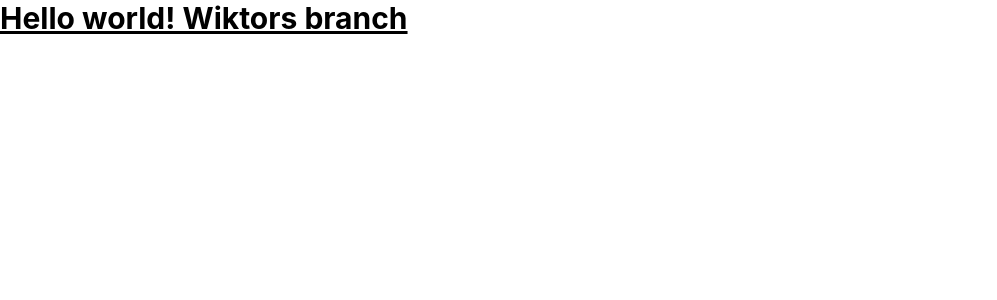
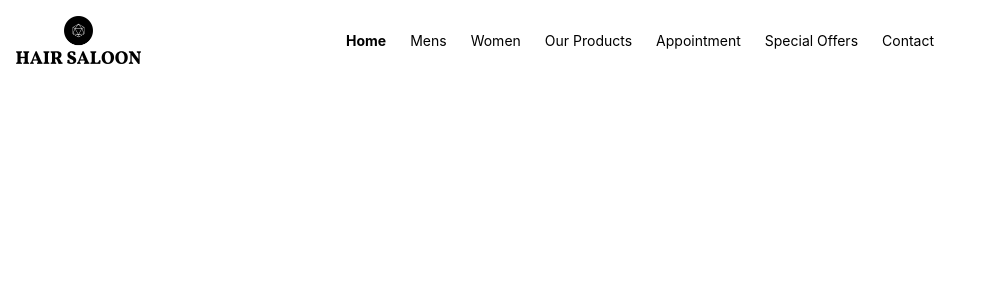
Before and after one commit to WiktorSzymczyk/group-4-crossover-saloon, a React (Create React App) app: page / in a window 1280 px wide. Shown: the top 300 px of the page, without its empty margins (0-997 px from the left). Built offline with nearby package versions, Linux system fonts and the light colour scheme.

Commit message:
Added basic navbar

```diff
--- a/package.json
+++ b/package.json
@@ -3,12 +3,16 @@
   "version": "0.1.0",
   "private": true,
   "dependencies": {
+    "@emotion/react": "^11.10.5",
+    "@emotion/styled": "^11.10.5",
+    "@mui/material": "^5.10.17",
     "@testing-library/jest-dom": "^5.16.5",
     "@testing-library/react": "^13.4.0",
     "@testing-library/user-event": "^13.5.0",
     "dotenv": "^16.0.3",
     "react": "^18.2.0",
     "react-dom": "^18.2.0",
+    "react-router-dom": "^6.4.5",
     "react-scripts": "5.0.1",
     "web-vitals": "^2.1.4"
   },
--- a/src/App.js
+++ b/src/App.js
@@ -1,10 +1,11 @@
 import "./App.css";
+import Navbar from "./components/Navbar";
 
 function App() {
   return (
-    <h1 className="text-3xl font-bold underline">
-      Hello world! Wiktors branch
-    </h1>
+    <div>
+      <Navbar />
+    </div>
   );
 }
 
--- /dev/null
+++ b/src/components/Navbar.js
@@ -0,0 +1,187 @@
+import { NavLink } from "react-router-dom";
+import { Stack, Button, Divider } from "@mui/material";
+import logo from "./img/logo.png";
+
+export default function Navbar({ categoryList }) {
+  const handleClick = (event) => {};
+  return (
+    // <Stack
+    //   direction="row"
+    //   divider={<Divider orientation="vertical" flexItem />}
+    //   spacing={2}
+    //   mb={4}
+    // >
+    <div class="bg-blue-500">
+      <nav class="relative px-4 py-4 flex justify-between items-center bg-white">
+        <img src={logo} alt="logo" className="w-[10%]" />
+        <div class="lg:hidden">
+          <button class="navbar-burger flex items-center text-blue-600 p-3">
+            <svg
+              class="block h-4 w-4 fill-current"
+              viewBox="0 0 20 20"
+              xmlns="http://www.w3.org/2000/svg"
+            >
+              <title>Mobile menu</title>
+              <path d="M0 3h20v2H0V3zm0 6h20v2H0V9zm0 6h20v2H0v-2z"></path>
+            </svg>
+          </button>
+        </div>
+        <ul class="hidden absolute top-1/2 left-1/2 transform -translate-y-1/2 -translate-x-1/2 lg:flex lg:mx-auto lg:flex lg:items-center lg:w-auto lg:space-x-6">
+          <li>
+            <a
+              class="text-sm text-black-600 hover:text-gray-500 hover:border-2 hover:border-black hover:p-2 hover:underline hover:underline-offset-4 font-bold"
+              href="#"
+            >
+              Home
+            </a>
+          </li>
+
+          <li>
+            <a
+              class="text-sm text-black-600 hover:text-gray-500 hover:border-2 hover:border-black hover:p-2 hover:underline hover:underline-offset-4"
+              href="#"
+            >
+              Mens
+            </a>
+          </li>
+
+          <li>
+            <a
+              class="text-sm text-black-600 hover:text-gray-500 hover:border-2 hover:border-black hover:p-2 hover:underline hover:underline-offset-4"
+              href="#"
+            >
+              Women
+            </a>
+          </li>
+
+          <li>
+            <a
+              class="text-sm text-black-600 hover:text-gray-500 hover:border-2 hover:border-black hover:p-2 hover:underline hover:underline-offset-4 whitespace-nowrap"
+              href="#"
+            >
+              Our Products
+            </a>
+          </li>
+
+          <li>
+            <a
+              class="text-sm text-black-600 hover:text-gray-500 hover:border-2 hover:border-black hover:p-2 hover:underline hover:underline-offset-4"
+              href="#"
+            >
+              Appointment
+            </a>
+          </li>
+
+          <li>
+            <a
+              class="text-sm text-black-600 hover:text-gray-500 hover:border-2 hover:border-black hover:p-2 hover:underline hover:underline-offset-4 whitespace-nowrap"
+              href="#"
+            >
+              Special Offers
+            </a>
+          </li>
+
+          <li>
+            <a
+              class="text-sm text-black-600 hover:text-gray-500 hover:border-2 hover:border-black hover:p-2 hover:underline hover:underline-offset-4"
+              href="#"
+            >
+              Contact
+            </a>
+          </li>
+        </ul>
+      </nav>
+      <div class="navbar-menu relative z-50 hidden" onClick={handleClick}>
+        <div class="navbar-backdrop fixed inset-0 bg-gray-800 opacity-25"></div>
+        <nav class="fixed top-0 left-0 bottom-0 flex flex-col w-5/6 max-w-sm py-6 px-6 bg-white border-r overflow-y-auto">
+          <div class="flex items-center mb-8">
+            <button class="navbar-close">
+              <svg
+                class="h-6 w-6 text-gray-400 cursor-pointer hover:text-gray-500"
+                xmlns="http://www.w3.org/2000/svg"
+                fill="none"
+                viewBox="0 0 24 24"
+                stroke="currentColor"
+              >
+                <path
+                  stroke-linecap="round"
+                  stroke-linejoin="round"
+                  stroke-width="2"
+                  d="M6 18L18 6M6 6l12 12"
+                ></path>
+              </svg>
+            </button>
+          </div>
+          <div id="nav-open-mobile" className="display-none">
+            <ul>
+              <li class="mb-1">
+                <a
+                  class="block p-4 text-sm font-semibold text-gray-400 hover:bg-blue-50 hover:text-blue-600 rounded"
+                  href="#"
+                >
+                  Home
+                </a>
+              </li>
+              <li class="mb-1">
+                <a
+                  class="block p-4 text-sm font-semibold text-gray-400 hover:bg-blue-50 hover:text-blue-600 rounded"
+                  href="#"
+                >
+                  Mens
+                </a>
+              </li>
+              <li class="mb-1">
+                <a
+                  class="block p-4 text-sm font-semibold text-gray-400 hover:bg-blue-50 hover:text-blue-600 rounded"
+                  href="#"
+                >
+                  Women
+                </a>
+              </li>
+              <li class="mb-1">
+                <a
+                  class="block p-4 text-sm font-semibold text-gray-400 hover:bg-blue-50 hover:text-blue-600 rounded"
+                  href="#"
+                >
+                  Our Products
+                </a>
+              </li>
+              <li class="mb-1">
+                <a
+                  class="block p-4 text-sm font-semibold text-gray-400 hover:bg-blue-50 hover:text-blue-600 rounded"
+                  href="#"
+                >
+                  Appointment
+                </a>
+              </li>
+              <li class="mb-1">
+                <a
+                  class="block p-4 text-sm font-semibold text-gray-400 hover:bg-blue-50 hover:text-blue-600 rounded"
+                  href="#"
+                >
+                  Special Offers
+                </a>
+              </li>
+            </ul>
+          </div>
+        </nav>
+      </div>
+    </div>
+
+    //   {/* //   <Button size="small">
+    //     <NavLink style={{ textDecoration: "none" }} to="/">
+    //       Home
+    //     </NavLink>
+    //   </Button>
+    //   {categoryList.map((category) => (
+    //     <Button size="small">
+    //       <NavLink style={{ textDecoration: "none" }} to={category}>
+    //         {category}
+    //       </NavLink>
+    //     </Button>
+    //   )
+    //   )
+    // } */}
+    // </Stack>
+  );
+}
```
Also changed, not shown: src/components/img/logo.png (added), 1 other file (tests, documents, lock files or other folders).
